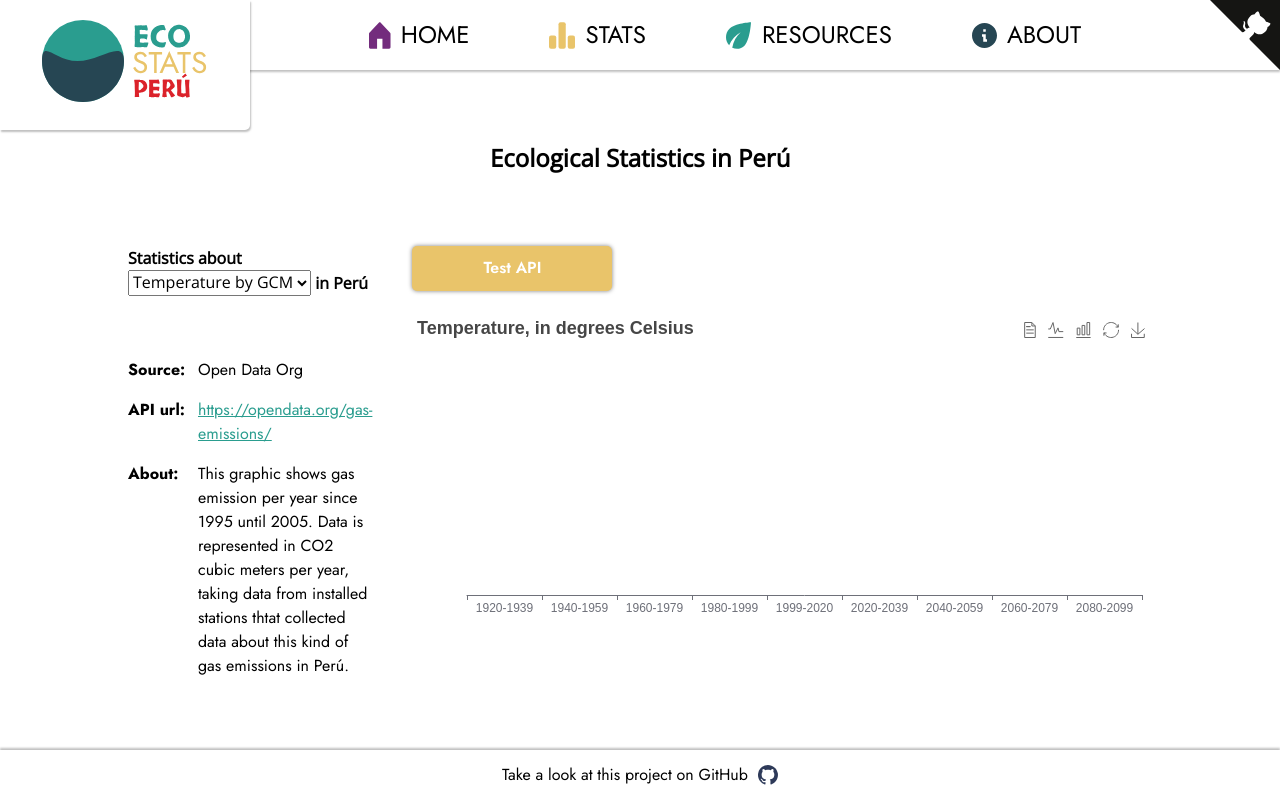
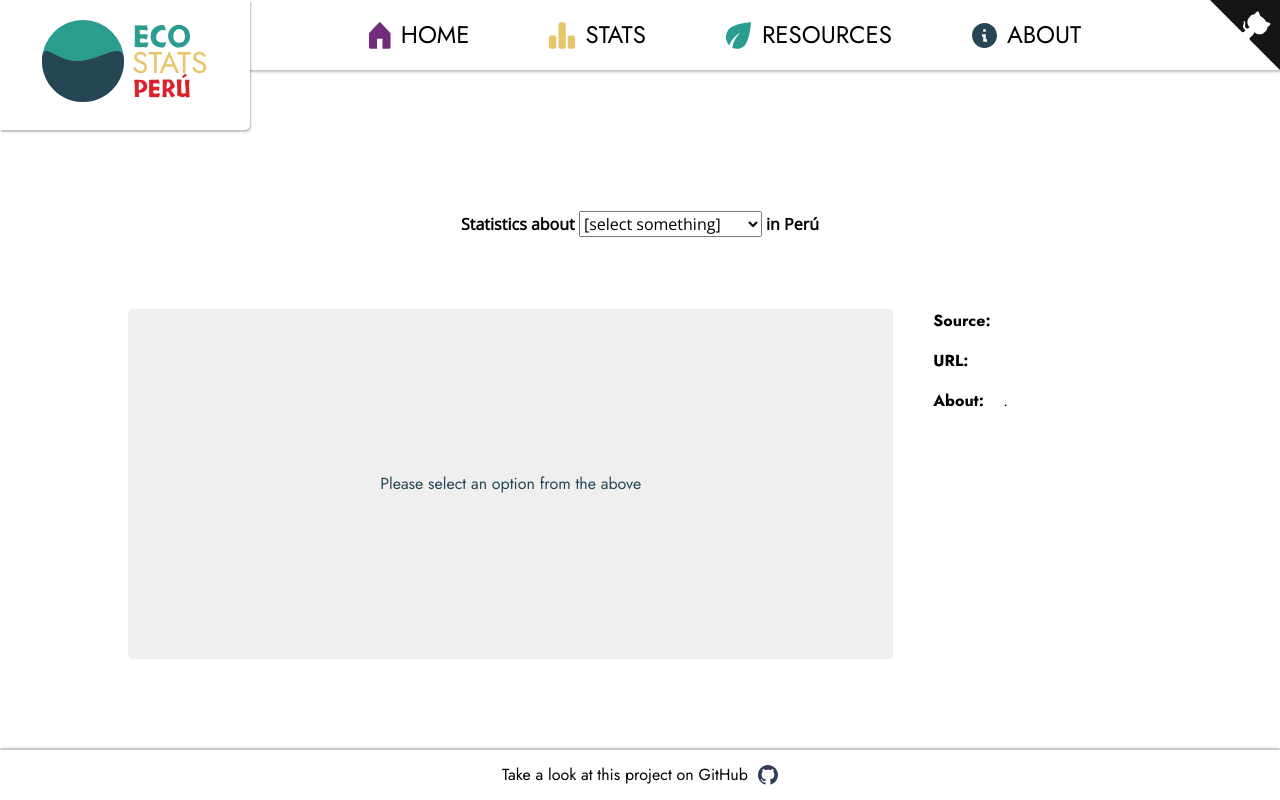
Before and after one commit to leviarista/eco-stats-peru, a React (Create React App) app: page /stats in a window 1280 px wide. Built offline with nearby package versions, Linux system fonts and the light colour scheme; no server answers.

Commit message:
Precipitation & Temperature Graphics

```diff
--- a/src/pages/Stats.js
+++ b/src/pages/Stats.js
@@ -1,20 +1,130 @@
-import React, { useEffect, useState } from 'react'
+import React, { useEffect, useRef, useState } from 'react'
 import ReactECharts from 'echarts-for-react';
 import axios from 'axios';
 import { Link } from 'react-router-dom';
 
 const Stats = () => {
 
-    const [graphicOptions, setGraphicOptions] = useState(
-        {
+    const [pageState, setPageState] = useState("initial")
+
+    const [description, setDescription] = useState({
+        source: "",
+        url: "",
+        about: ".",
+    })
+
+    // Graphic Data
+    const [graphicOptions, setGraphicOptions] = useState({});
+
+    const handleClick = async (type) => {
+
+        setPageState("loading")
+
+        try {
+
+            let newOptions = {};
+
+            switch (type) {
+                case "TemperatureByGCM":
+                    newOptions = await TemperatureByGCM(setDescription, newOptions, setGraphicOptions, setPageState);
+                    setGraphicOptions(newOptions);
+                    setPageState("");
+                    break;
+                case "PrecipitationByGCM":
+                    newOptions = await PrecipitationByGCM(setDescription, newOptions, setGraphicOptions, setPageState);
+                    setGraphicOptions(newOptions);
+                    setPageState("");
+                    break;
+                default:
+                    break;
+            }
+
+
+        } catch (error) {
+
+            setPageState("error")
+
+            console.log(error)
+        }
+    }
+
+    return (
+        <div className="stats-container">
+
+            <header>
+                <h4>
+                    <b>Statistics about </b>
+                    <select name="type" onChange={(e) => handleClick(e.target.value)}>
+                        <option > [select something] </option>
+                        <option value="TemperatureByGCM">Temperature by GCM</option>
+                        <option value="PrecipitationByGCM">Precipitation By GCM</option>
+                    </select>
+                    <b> in Perú </b>
+                </h4>
+            </header>
+
+            <section className="graphic">
+
+                {pageState !== "" ? (
+                    <div className="default-message">
+                        {pageState === "initial" && "Please select an option from the above"}
+                        {pageState === "loading" && "Loading data ..."}
+                        {pageState === "error" && "Error"}
+                    </div>
+                ) : (
+                        <ReactECharts
+                            option={graphicOptions}
+                            style={{ height: '350px', minHeight: '50%', width: '100%' }}
+                        />
+                    )}
+            </section>
+
+            <section className="description">
+                <p>
+                    <b>Source:</b>
+                    <span>{description.source}</span>
+                </p>
+                <p>
+                    <b>URL:</b>
+                    <a href={description.url} target="_blank" rel="noopenner noreferrer">{description.url && "Go to website"}</a>
+                </p>
+                <p>
+                    <b>About:</b>
+                    <span>{description.about}</span>
+                </p>
+            </section>
+
+        </div>
+    )
+}
+
+export default Stats
+
+async function TemperatureByGCM(setDescription, newOptions, setGraphicOptions, setPageState) {
+
+    setDescription({
+        source: "The World Bank Group Organization",
+        url: "https://datahelpdesk.worldbank.org/knowledgebase/articles/902061-climate-data-api",
+        about: "This graph shows information about the temperature in Peru, in degrees Celsius, for periods of 20 years, according to different GCM (General Circulation Model).",
+    });
+
+    newOptions = {
         title: {
-                text: "Temperature, in degrees Celsius",
+            text: "Temperature by GCM (General Circulation Model) [Perú]",
+            subtext: "In Celsius degrees by periods of 20 years",
+            textStyle: {
+                color: "black",
+                fontSize: 14,
             },
-            grid: { top: 45, right: 10, bottom: '20%', left: 55 },
+            left: 0,
+            top: 0,
+        },
+        grid: { top: 55, right: 10, bottom: '30%', left: 55 },
         legend: {
+            show: true,
             // type: "scroll",
-                // data: ['BCM 2.0', 'CSIRO Mark 3.5', 'ECHAM 4.6', 'CGCM 3.1 (T47)', 'CNRM CM3', 'GFDL CM2.0', 'GFDL CM2.1', 'IPSL-CM4', 'MIROC 3.2 (medres)', 'ECHO-G', 'ECHAM5/MPI-OM', 'MRI-CGCM2.3.2', 'INMCM3.0', 'UKMO HadCM3', 'UKMO HadGEM1',],
-                data: ['bccr_bcm2_0', 'csiro_mk3_5', 'ingv_echam4', 'cccma_cgcm3_1', 'cnrm_cm3', 'gfdl_cm2_0', 'gfdl_cm2_1', 'ipsl_cm4', 'microc3_2_medres', 'miub_echo_g', 'mpi_echam5', 'mri_cgcm2_3_2a', 'inmcm3_0', 'ukmo_hadcm3', 'ukmo_hadgem1',],
+            data: ['BCM 2.0', 'CSIRO Mark 3.5', 'ECHAM 4.6', 'CGCM 3.1 (T47)', 'CNRM CM3', 'GFDL CM2.0', 'GFDL CM2.1', 'IPSL-CM4', 'MIROC 3.2 (medres)', 'ECHO-G', 'ECHAM5/MPI-OM', 'MRI-CGCM2.3.2', 'INMCM3.0', 'UKMO HadCM3', 'UKMO HadGEM1',],
+            // data: ['bccr_bcm2_0', 'csiro_mk3_5', 'ingv_echam4', 'cccma_cgcm3_1', 'cnrm_cm3', 'gfdl_cm2_0', 'gfdl_cm2_1', 'ipsl_cm4', 'microc3_2_medres', 'miub_echo_g', 'mpi_echam5', 'mri_cgcm2_3_2a', 'inmcm3_0', 'ukmo_hadcm3', 'ukmo_hadgem1',],
             bottom: 0,
         },
         toolbox: {
@@ -30,10 +140,13 @@ const Stats = () => {
             }
         },
         xAxis: {
+            show: true,
             type: 'category',
             data: ['1920-1939', '1940-1959', '1960-1979', '1980-1999', '1999-2020', '2020-2039', '2040-2059', '2060-2079', '2080-2099'],
+            offset: 10
         },
         yAxis: {
+            show: true,
             type: 'value',
             // inverse: true,
             // barGap: "50%"
@@ -42,75 +155,6 @@ const Stats = () => {
             },
             max: function (value) {
                 return value.max + 1;
-                },
-                axisLabel: {
-                    formatter: '{value}°C'
-                }
-            },
-            series: [],
-            tooltip: {
-                trigger: 'axis',
-                axisPointer: {
-                    type: "shadow"
-                }
-            },
-        }
-    )
-
-    useEffect(() => {
-        // Make a request for a user with a given ID
-        axios.get('https://jsonplaceholder.typicode.com/posts/1')
-            .then(function (response) {
-                // handle success
-                // console.log(response.data);
-            })
-            .catch(function (error) {
-                // handle error
-                console.log(error);
-            })
-            .then(function () {
-                // always executed
-            });
-    }, [])
-
-    const handleClick = async () => {
-
-        let newOptions = {
-            title: {
-                text: "Temperature by GCM (General Circulation Model)",
-            },
-            // grid: { top: 8, right: 8, bottom: 24, left: 36 },
-            legend: {
-                // type: "scroll",
-                // data: ['BCM 2.0', 'CSIRO Mark 3.5', 'ECHAM 4.6', 'CGCM 3.1 (T47)', 'CNRM CM3', 'GFDL CM2.0', 'GFDL CM2.1', 'IPSL-CM4', 'MIROC 3.2 (medres)', 'ECHO-G', 'ECHAM5/MPI-OM', 'MRI-CGCM2.3.2', 'INMCM3.0', 'UKMO HadCM3', 'UKMO HadGEM1',],
-                data: ['bccr_bcm2_0', 'csiro_mk3_5', 'ingv_echam4', 'cccma_cgcm3_1', 'cnrm_cm3', 'gfdl_cm2_0', 'gfdl_cm2_1', 'ipsl_cm4', 'microc3_2_medres', 'miub_echo_g', 'mpi_echam5', 'mri_cgcm2_3_2a', 'inmcm3_0', 'ukmo_hadcm3', 'ukmo_hadgem1',],
-                // bottom: "5%",
-            },
-            toolbox: {
-                show: true,
-                feature: {
-                    // dataZoom: {
-                    //     yAxisIndex: 'none'
-                    // },
-                    dataView: { readOnly: false },
-                    magicType: { type: ['line', 'bar'] },
-                    restore: {},
-                    saveAsImage: {}
-                }
-            },
-            xAxis: {
-                type: 'category',
-                data: ['1920-1939', '1940-1959', '1960-1979', '1980-1999', '1999-2020', '2020-2039', '2040-2059', '2060-2079', '2080-2099'],
-            },
-            yAxis: {
-                type: 'value',
-                // inverse: true,
-                // barGap: "50%"
-                min: function (value) {
-                    return value.min - 3;
-                },
-                max: function (value) {
-                    return value.max + 3;
             },
             axisLabel: {
                 formatter: '{value}°C'
@@ -136,7 +180,7 @@ const Stats = () => {
         `http://climatedataapi.worldbank.org/climateweb/rest/v1/country/annualavg/tas/2060/2079/PER.json`,
         `http://climatedataapi.worldbank.org/climateweb/rest/v1/country/annualavg/tas/2080/2099/PER.json`,
     ];
-        // console.log(url)
+
     const response_data_0 = await axios.get(url[0]);
     const response_data_1 = await axios.get(url[1]);
     const response_data_2 = await axios.get(url[2]);
@@ -161,74 +205,173 @@ const Stats = () => {
         data_tmp.push(response_data_7.data[i]?.annualData[0]?.toFixed(2));
         data_tmp.push(response_data_8.data[i]?.annualData[0]?.toFixed(2));
 
+        const getSerieName = (name) => {
+            switch (name) {
+                case 'bccr_bcm2_0': return 'BCM 2.0';
+                case 'csiro_mk3_5': return 'CSIRO Mark 3.5';
+                case 'ingv_echam4': return 'ECHAM 4.6';
+                case 'cccma_cgcm3_1': return 'CGCM 3.1 (T47)';
+                case 'cnrm_cm3': return 'CNRM CM3';
+                case 'gfdl_cm2_0': return 'GFDL CM2.0';
+                case 'gfdl_cm2_1': return 'GFDL CM2.1';
+                case 'ipsl_cm4': return 'IPSL-CM4';
+                case 'miroc3_2_medres': return 'MIROC 3.2 (medres)';
+                case 'miub_echo_g': return 'ECHO-G';
+                case 'mpi_echam5': return 'ECHAM5/MPI-OM';
+                case 'mri_cgcm2_3_2a': return 'MRI-CGCM2.3.2';
+                case 'inmcm3_0': return 'INMCM3.0';
+                case 'ukmo_hadcm3': return 'UKMO HadCM3';
+                case 'ukmo_hadgem1': return 'UKMO HadGEM1';
+                default: return '';
+            }
+        };
+
         newOptions.series.push({
-                name: response_data_0.data[i]?.gcm,
+            // name: response_data_0.data[i]?.gcm,
+            name: getSerieName(response_data_0.data[i]?.gcm),
             data: data_tmp,
             type: 'bar',
-                // smooth: true,
-                // seriesLayoutBy: "row"
         });
 
     }
 
-        // const response_data_2 = await axios.get(url[1]);
-        // let data_tas_2 = [];
-        // for (let i = 0; i < response_data_2.data.length; i++) {
-        //     data_tas_2.push(response_data_2.data[i].annualData[0]);
-        // }
-        // newOptions.series.push({
-        //     name: 'CSIRO Mark 3.5',
-        //     data: data_tas_2,
-        //     type: 'bar',
-        // })
-
-
-        setGraphicOptions(newOptions)
+    return newOptions;
 }
 
-    return (
-        <div className="stats-container">
-            <header>
-                <h2>Ecological Statistics in Perú</h2>
-            </header>
+async function PrecipitationByGCM(setDescription, newOptions, setGraphicOptions, setPageState) {
 
-            <section className="title">
-                <h4>
-                    <b>Statistics about </b>
-                    <select name="type">
-                        <option value="Temperature by GCM">Temperature by GCM</option>
-                        <option value="saab">Saab</option>
-                        <option value="mercedes">Mercedes</option>
-                        <option value="audi">Audi</option>
-                    </select>
-                    <b> in Perú </b>
-                </h4>
-            </section>
+    setDescription({
+        source: "The World Bank Group Organization",
+        url: "https://datahelpdesk.worldbank.org/knowledgebase/articles/902061-climate-data-api",
+        about: "This graph shows information about the Precipitation (rainfall and assumed water equivalent) in Peru, in millimeters, for periods of 20 years, according to different GCM (General Circulation Model).",
+    });
 
-            <section className="description">
-                <p>
-                    <b>Source:</b>
-                    <span>Open Data Org</span>
-                </p>
-                <p>
-                    <b>API url:</b>
-                    <a href="#">https://opendata.org/gas-emissions/</a>
-                </p>
-                <p>
-                    <b>About:</b>
-                    <span>This graphic shows gas emission per year since 1995 until 2005. Data is represented in CO2 cubic meters per year, taking data from installed stations thtat collected data about this kind of gas emissions in Perú.</span>
-                </p>
-            </section>
+    newOptions = {
+        title: {
+            text: "Precipitation (rainfall and assumed water equivalent) by GCM (General Circulation Model) [Perú]",
+            subtext: "In millimeters by periods of 20 years",
+            textStyle: {
+                color: "black",
+                fontSize: 14,
+            },
+            left: 0,
+            top: 0,
+        },
+        grid: { top: 55, right: 10, bottom: '30%', left: 80 },
+        legend: {
+            show: true,
+            // type: "scroll",
+            data: ['BCM 2.0', 'CSIRO Mark 3.5', 'ECHAM 4.6', 'CGCM 3.1 (T47)', 'CNRM CM3', 'GFDL CM2.0', 'GFDL CM2.1', 'IPSL-CM4', 'MIROC 3.2 (medres)', 'ECHO-G', 'ECHAM5/MPI-OM', 'MRI-CGCM2.3.2', 'INMCM3.0', 'UKMO HadCM3', 'UKMO HadGEM1',],
+            // data: ['bccr_bcm2_0', 'csiro_mk3_5', 'ingv_echam4', 'cccma_cgcm3_1', 'cnrm_cm3', 'gfdl_cm2_0', 'gfdl_cm2_1', 'ipsl_cm4', 'microc3_2_medres', 'miub_echo_g', 'mpi_echam5', 'mri_cgcm2_3_2a', 'inmcm3_0', 'ukmo_hadcm3', 'ukmo_hadgem1',],
+            bottom: 0,
+        },
+        toolbox: {
+            show: true,
+            feature: {
+                // dataZoom: {
+                //     yAxisIndex: 'none'
+                // },
+                dataView: { readOnly: false },
+                magicType: { type: ['line', 'bar'] },
+                restore: {},
+                saveAsImage: {}
+            }
+        },
+        xAxis: {
+            show: true,
+            type: 'category',
+            data: ['1920-1939', '1940-1959', '1960-1979', '1980-1999', '1999-2020', '2020-2039', '2040-2059', '2060-2079', '2080-2099'],
+            offset: 10
+        },
+        yAxis: {
+            show: true,
+            type: 'value',
+            // inverse: true,
+            // barGap: "50%"
+            min: function (value) {
+                return value.min - 5;
+            },
+            max: function (value) {
+                return value.max + 5;
+            },
+            axisLabel: {
+                formatter: '{value}mm'
+            }
+        },
+        series: [],
+        tooltip: {
+            trigger: 'axis',
+            axisPointer: {
+                type: "shadow"
+            }
+        },
+    };
 
-            <section className="graphic">
-                <a href="#" className="button button-main button-main-yellow" onClick={() => handleClick()}>
-                    Test API
-                </a>
-                <br />
-                <ReactECharts option={graphicOptions} style={{ height: '350px', minHeight: '50%', width: '100%' }} />
-            </section>
-        </div>
-    )
+    let url = [
+        `http://climatedataapi.worldbank.org/climateweb/rest/v1/country/annualavg/pr/1920/1939/PER.json`,
+        `http://climatedataapi.worldbank.org/climateweb/rest/v1/country/annualavg/pr/1940/1959/PER.json`,
+        `http://climatedataapi.worldbank.org/climateweb/rest/v1/country/annualavg/pr/1960/1979/PER.json`,
+        `http://climatedataapi.worldbank.org/climateweb/rest/v1/country/annualavg/pr/1980/1999/PER.json`,
+        `http://climatedataapi.worldbank.org/climateweb/rest/v1/country/annualavg/pr/2000/2019/PER.json`,
+        `http://climatedataapi.worldbank.org/climateweb/rest/v1/country/annualavg/pr/2020/2039/PER.json`,
+        `http://climatedataapi.worldbank.org/climateweb/rest/v1/country/annualavg/pr/2040/2059/PER.json`,
+        `http://climatedataapi.worldbank.org/climateweb/rest/v1/country/annualavg/pr/2060/2079/PER.json`,
+        `http://climatedataapi.worldbank.org/climateweb/rest/v1/country/annualavg/pr/2080/2099/PER.json`,
+    ];
+
+    const response_data_0 = await axios.get(url[0]);
+    const response_data_1 = await axios.get(url[1]);
+    const response_data_2 = await axios.get(url[2]);
+    const response_data_3 = await axios.get(url[3]);
+    const response_data_4 = await axios.get(url[4]);
+    const response_data_5 = await axios.get(url[5]);
+    const response_data_6 = await axios.get(url[6]);
+    const response_data_7 = await axios.get(url[7]);
+    const response_data_8 = await axios.get(url[8]);
+
+    for (let i = 0; i < 15; i++) {
+
+        let data_tmp = [];
+
+        data_tmp.push(response_data_0.data[i]?.annualData[0]?.toFixed(2));
+        data_tmp.push(response_data_1.data[i]?.annualData[0]?.toFixed(2));
+        data_tmp.push(response_data_2.data[i]?.annualData[0]?.toFixed(2));
+        data_tmp.push(response_data_3.data[i]?.annualData[0]?.toFixed(2));
+        data_tmp.push(response_data_4.data[i]?.annualData[0]?.toFixed(2));
+        data_tmp.push(response_data_5.data[i]?.annualData[0]?.toFixed(2));
+        data_tmp.push(response_data_6.data[i]?.annualData[0]?.toFixed(2));
+        data_tmp.push(response_data_7.data[i]?.annualData[0]?.toFixed(2));
+        data_tmp.push(response_data_8.data[i]?.annualData[0]?.toFixed(2));
+
+        const getSerieName = (name) => {
+            switch (name) {
+                case 'bccr_bcm2_0': return 'BCM 2.0';
+                case 'csiro_mk3_5': return 'CSIRO Mark 3.5';
+                case 'ingv_echam4': return 'ECHAM 4.6';
+                case 'cccma_cgcm3_1': return 'CGCM 3.1 (T47)';
+                case 'cnrm_cm3': return 'CNRM CM3';
+                case 'gfdl_cm2_0': return 'GFDL CM2.0';
+                case 'gfdl_cm2_1': return 'GFDL CM2.1';
+                case 'ipsl_cm4': return 'IPSL-CM4';
+                case 'miroc3_2_medres': return 'MIROC 3.2 (medres)';
+                case 'miub_echo_g': return 'ECHO-G';
+                case 'mpi_echam5': return 'ECHAM5/MPI-OM';
+                case 'mri_cgcm2_3_2a': return 'MRI-CGCM2.3.2';
+                case 'inmcm3_0': return 'INMCM3.0';
+                case 'ukmo_hadcm3': return 'UKMO HadCM3';
+                case 'ukmo_hadgem1': return 'UKMO HadGEM1';
+                default: return '';
+            }
+        };
+
+        newOptions.series.push({
+            // name: response_data_0.data[i]?.gcm,
+            name: getSerieName(response_data_0.data[i]?.gcm),
+            data: data_tmp,
+            type: 'bar',
+        });
+
     }
 
-export default Stats
+    return newOptions;
+}
--- a/src/styles/base/colors.css
+++ b/src/styles/base/colors.css
@@ -3,6 +3,7 @@
     /* Basic */
     --black: #000000;
     --white: #FFFFFF;
+    --gallery: #EFEFEF;
     --black-p-25: rgba(0, 0, 0, .25);
     --black-p-50: rgba(0, 0, 0, .5);
     /* Main */
--- a/src/styles/components/containers.css
+++ b/src/styles/components/containers.css
@@ -14,8 +14,9 @@
 
 .stats-container {
     display: grid;
-    grid-template-columns: 2fr 7fr;
-    grid-template-rows: auto auto 1fr ;
+    align-items: center;
+    grid-template-columns: 7fr 2fr;
+    /* grid-template-rows: 100px 1fr; */
     grid-column-gap: 40px;
     grid-row-gap: 0px;
     min-height: calc(100vh - 70px - 50px);
--- a/src/styles/components/module-stats.css
+++ b/src/styles/components/module-stats.css
@@ -1,25 +1,30 @@
 .stats-container header {
     grid-area: 1 / 1 / 2 / 3;
+    align-self: flex-end;
     margin-top: 50px;
     text-align: center;
 }
 
-.stats-container .title {
-    grid-area: 2 / 1 / 3 / 2;
-    margin-top: 50px;
-}
-
-.stats-container .title h4 {
+.stats-container header h4 {
     margin-top: 0;
 }
 
+.stats-container header select {
+    width: fit-content;
+}
+
 .stats-container .description {
-    grid-area: 3 / 1 / 4 / 2;
-    margin-top: 25px;
+    grid-area: 2 / 2 / 3 / 3;
+    align-self: flex-start;
+    margin-top: 50px;
 }
 
 .stats-container .description p {
     display: flex;
+}
+
+.stats-container .description p:first-child {
+    margin-top: 0;
 }
 
 .stats-container .description b {
@@ -27,11 +32,34 @@
     min-width: 70px;
 }
 
-/* .stats-container .description span {
-    margin-left: 70px;
-} */
+.stats-container .description a {
+    /* These are technically the same, but use both */
+    overflow-wrap: break-word;
+    word-wrap: break-word;
+    -ms-word-break: break-all;
+    /* This is the dangerous one in WebKit, as it breaks things wherever */
+    word-break: break-all;
+    /* Instead use this non-standard one: */
+    word-break: break-word;
+    /* Adds a hyphen where the word breaks, if supported (No Blink) */
+    -ms-hyphens: auto;
+    -moz-hyphens: auto;
+    -webkit-hyphens: auto;
+    hyphens: auto;
+}
+
+.stats-container .default-message {
+    height: 350px;
+    display: flex;
+    justify-content: center;
+    align-items: center;
+    color: var(--blue-dianne);
+    background-color: var(--gallery);
+    border-radius: 5px;
+}
 
 .stats-container .graphic {
-    grid-area: 2 / 2 / 4 / 3;
+    grid-area: 2 / 1 / 3 / 2;
+    align-self: flex-start;
     margin-top: 50px;
 }
```
Lines whose indentation alone changed are shown as unchanged.
